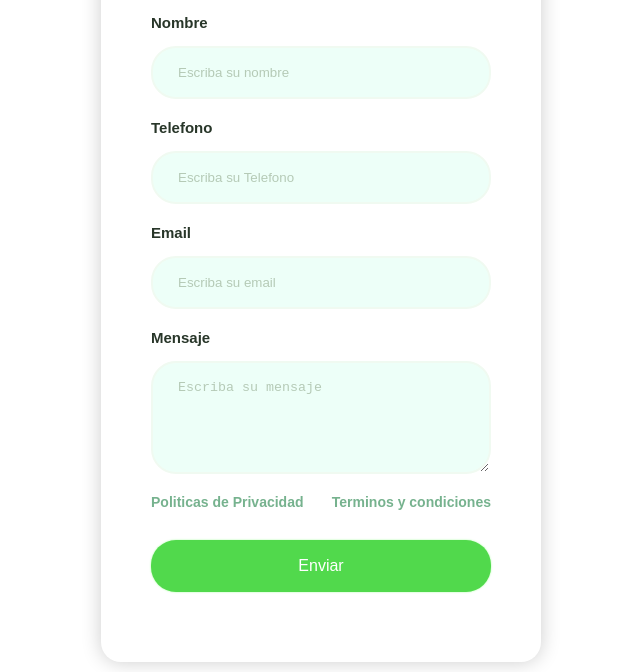
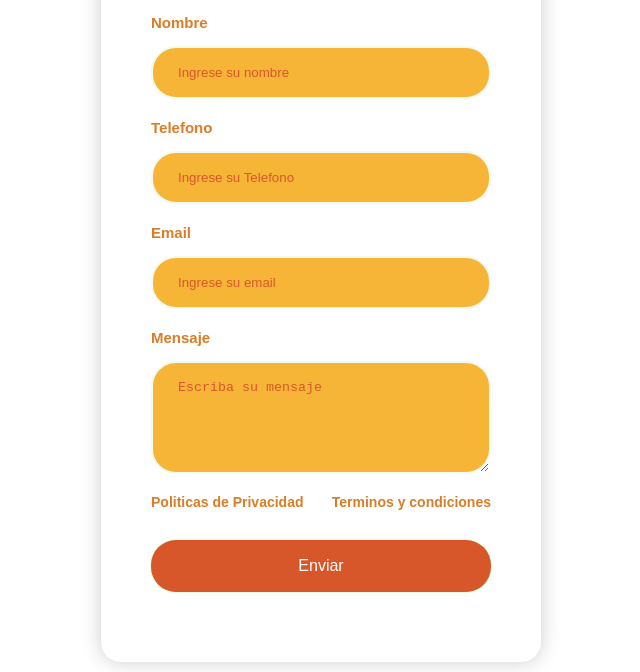
Before and after one commit to Deteor2209/formulario-Deteor, a plain HTML site: page index.html in a window 1280 px wide. Shown: the part 144-816 px from the top of the page, without its empty margins (319-959 px from the left). Drawn offline with Linux system fonts and the light colour scheme.

Commit message:
Cambios de estilos y correccion de datos

```diff
--- a/index.html
+++ b/index.html
@@ -12,13 +12,13 @@
         <h2>Contacto</h2>
         <div class="input-group">
             <label for="name">Nombre</label>
-            <input type="text" name="name" id="name" placeholder="Escriba su nombre" required>
+            <input type="text" name="name" id="name" placeholder="Ingrese su nombre" required>
 
             <label for="phone">Telefono</label>
-            <input type="number" name="phone" pattern="[0-9]" id="phone" placeholder="Escriba su Telefono" required>
+            <input type="number" name="phone" pattern="[0-9]" id="phone" placeholder="Ingrese su Telefono" required>
 
             <label for="email">Email</label>
-            <input type="email" name="email" id="email" placeholder="Escriba su email"required>
+            <input type="email" name="email" id="email" placeholder="Ingrese su email"required>
 
             <label for="message">Mensaje</label>
             <textarea name="message" id="message" cols="30" rows="5" placeholder="Escriba su mensaje" required></textarea>
--- a/styles.css
+++ b/styles.css
@@ -21,12 +21,12 @@ form{
 }
 
 h2{
-    color: #283629;
+    color: #4e0110;
     font-size: 35px;
 }
 
 label{
-    color: #283629;
+    color: #db7c26;
     font-size: 15px;
     font-weight: 600;
     margin-bottom: 15px;
@@ -36,14 +36,14 @@ input, textarea{
     padding: 17px 25px;
     border-radius: 25px;
     margin-bottom: 20px;
-    background-color: #EDFFF8;
+    background-color: #f7b538;
     border: 2px solid #F0FAF1;
-    color: #283629;
+    color: #db7c26;
     outline: none;
 }
 
 input::placeholder, textarea::placeholder{
-    color: #b5cab6;
+    color: #d8572a;
 }
 
 .form-txt{
@@ -54,7 +54,7 @@ input::placeholder, textarea::placeholder{
 }
 
 .form-txt a{
-    color: #76b28e;
+    color: #db7c26;
     font-size: 14px;
     font-weight: 600;
     text-decoration: none;
@@ -65,7 +65,7 @@ input::placeholder, textarea::placeholder{
     color: white;
     border: 0;
     border-radius: 25px;
-    background-color: #51D94C;
+    background-color: #d8572a;
     box-shadow: 0 0 2px rgba(25, 254, 0, 0.4);
     cursor: pointer;
 }
```
